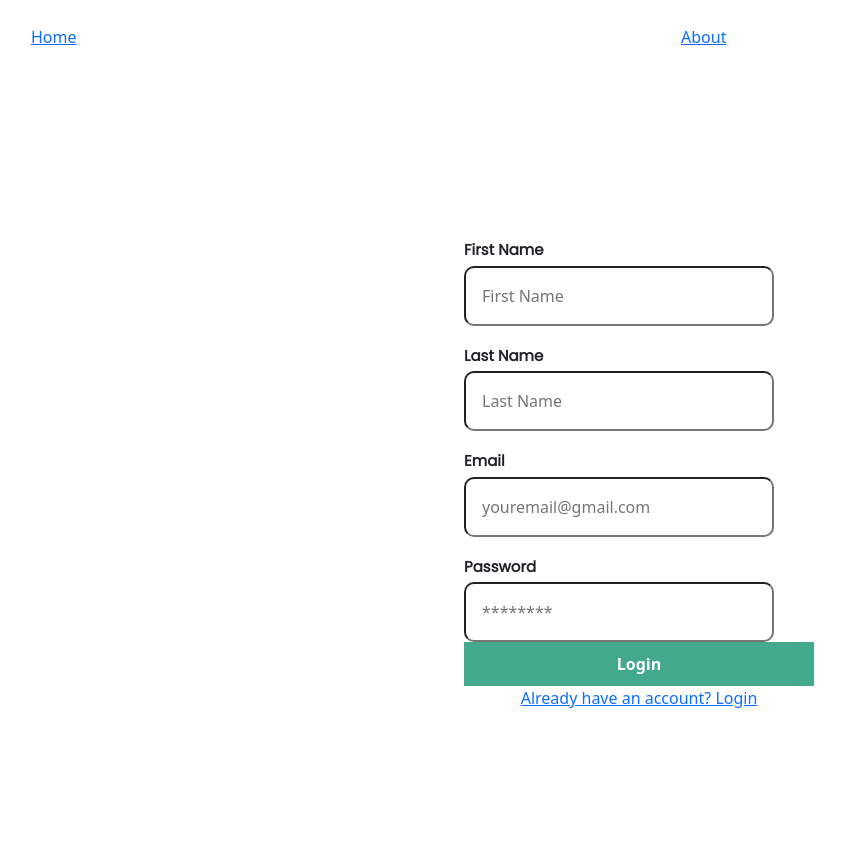
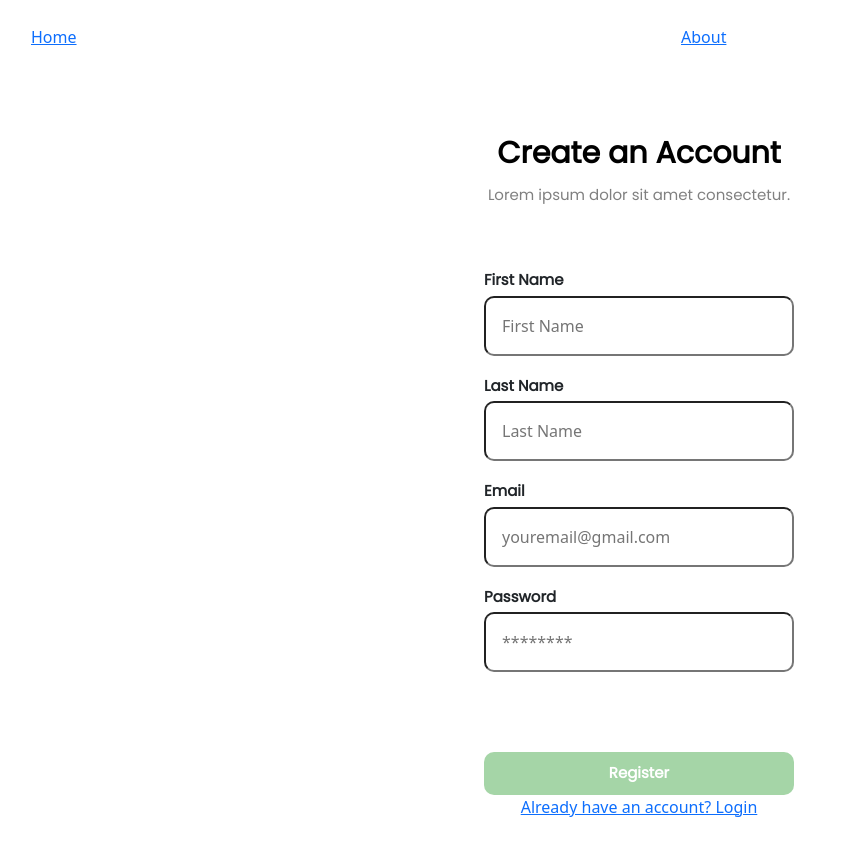
Before and after one commit to DMar35/CS411-Project, a React (Create React App) app in the folder my-react-app/: page /register in a window 1280 px wide. Shown: the top 856 px of the page, without its empty margins (1-846 px from the left). Built offline with nearby package versions, Linux system fonts and the light colour scheme.

Commit message:
Styled Login, Register, and Home

```diff
--- a/my-react-app/src/App.css
+++ b/my-react-app/src/App.css
@@ -28,9 +28,9 @@ input{
 	color: black;
 }
 
-button{
+.button{
 	border: none;
-	background-color: #43A98C;
+	background-color: #A5D5A7;
 	padding: 10px;
 	border-radius: 10px;
 	margin-top: 80px;
@@ -38,7 +38,7 @@ button{
 	font-weight: 600;
 	font-family: 'Poppins';
 	font-size: 15px;
-	width: 350px;
+	width: 310px;
 }
 
 .secondaryButton{
--- a/my-react-app/src/components/Home.js
+++ b/my-react-app/src/components/Home.js
@@ -8,12 +8,10 @@ const Home = () => {
     return (
         <div className="auth-form-container">
             <Helmet>
-                <style>{'body { background-color: #A5D5A7; }'}</style>
+                <style>{'body { background-color: #70BD99; }'}</style>
             </Helmet>
-            <p>This is a paragraph and I am writing on the home page</p>
-            <p>This is another paragraph, hi hey hello whatsup yo</p>
-            <span className="main">Welcome Back</span>
-            <p>Lorem ipsum dolor sit amet, consectetur adipiscing elit. Aliquet tempor pulvinar at arcu libero sit id dignissim sollicitudin.</p>
+            <span className="main-home">Welcome Back</span>
+            <span className="description-home">Lorem ipsum dolor sit amet, consectetur adipiscing elit. Aliquet tempor pulvinar at arcu libero sit id dignissim sollicitudin.</span>
 
         </div>
     )
--- a/my-react-app/src/components/Login.js
+++ b/my-react-app/src/components/Login.js
@@ -48,11 +48,13 @@ const Login = (props) => {
 	<div>
 		<div className="auth-form-container">
 			<form className="login-form" onSubmit={handleSubmit}>
+				<span className="main-login">Hello Again</span>
+				<span className="description">Lorem ipsum dolor sit amet consectetur.</span>
 				<label for='email'>Email</label>
 				<input value={email} onChange={(e) => setEmail(e.target.value)} type='email' placeholder='youremail@gmail.com' id='email' name='email' />
 				<label for='password'>Password</label>
 				<input value={pass} onChange={(e) => setPass(e.target.value)} type='password' placeholder='********' id='password' name='password' />
-				<button type='submit'>Login</button>
+				<button type='submit' className='button'>Login</button>
 				<div id="signInDiv"></div>
 				{
 					Object.keys(user).length != 0 &&
--- a/my-react-app/src/components/NavBar.js
+++ b/my-react-app/src/components/NavBar.js
@@ -6,11 +6,6 @@ import 'bootstrap/dist/css/bootstrap.css';
 
 const NavBar = () => {
     return (
-        // <Navbar expand="lg" variant="light" bg="light">
-        //     <Container>
-        //         <Navbar.Brand href="#">Navbar</Navbar.Brand>
-        //     </Container>
-        // </Navbar>
         <nav className="test">
             <ul className="test">
                 <li>
--- a/my-react-app/src/components/Register.js
+++ b/my-react-app/src/components/Register.js
@@ -14,6 +14,8 @@ const Register = (props) => {
 	return (
 		<div className="auth-form-container">
 			<form className="register-form" onSubmit={handleSubmit}>
+				<span className="main-login">Create an Account</span>
+				<span className="description">Lorem ipsum dolor sit amet consectetur.</span>
 				<label for='first name'>First Name</label>
 				<input value={firstName} onChange={(e) => setFirstName(e.target.value)} name='First Name' id='name' placeholder='First Name' />
 				<label for='last name'>Last Name</label>
@@ -22,7 +24,7 @@ const Register = (props) => {
 				<input value={email} onChange={(e) => setEmail(e.target.value)} type='email' placeholder='youremail@gmail.com' id='email' name='email' />
 				<label for='password'>Password</label>
 				<input value={pass} onChange={(e) => setPass(e.target.value)} type='password' placeholder='********' id='password' name='password' />
-				<button type='submit'>Login</button>
+				<button type='submit' className='button'>Register</button>
 			</form>
 			{/* <p>Already have an account?</p><button onClick={() => props.onFormSwitch('login')}>Login</button> */}
 			<Link to="/login" variant="body2">
--- a/my-react-app/src/components/styles.css
+++ b/my-react-app/src/components/styles.css
@@ -10,17 +10,43 @@ li {
     width: 500px;
 }
 
-.main{
+.main-login{
+	text-align: center;
+	padding: 0.25rem 0;
+	font-weight: 600;
+	font-family: 'Poppins';
+	font-size: 30px;
+	margin-top: 15px;
+    color: black;
+}
+
+.main-home{
 	text-align: center;
 	padding: 0.25rem 0;
 	font-weight: 600;
 	font-family: 'Poppins';
 	font-size: 50px;
-	margin-top: 15px;
-    color: black;
+    color: white;
 }
 
-.navbar{
-    margin-top: 0px;
-    color: green;
+.description{
+    text-align: center;
+	padding: 0.25rem 0;
+	font-weight: 400;
+	font-family: 'Poppins';
+	font-size: 15px;
+	margin-top: 0px;
+    margin-bottom: 40px;
+    color: grey;
 }
+
+.description-home{
+    text-align: center;
+	padding: 0.25rem 0;
+	font-weight: 400;
+	font-family: 'Poppins';
+	font-size: 15px;
+	margin-top: 0px;
+    margin-bottom: 40px;
+    color: white;
+}
```
Lines whose indentation alone changed are shown as unchanged.
